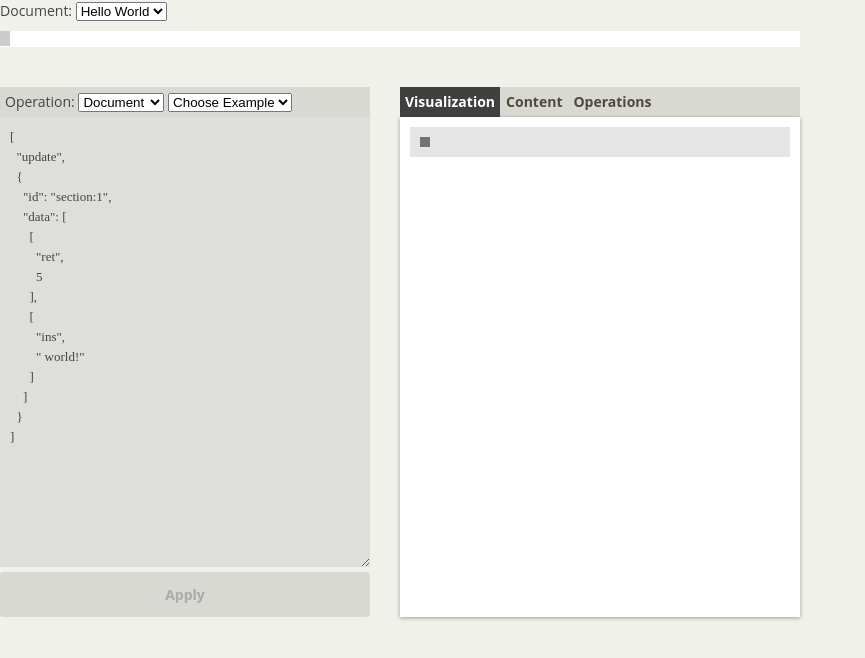
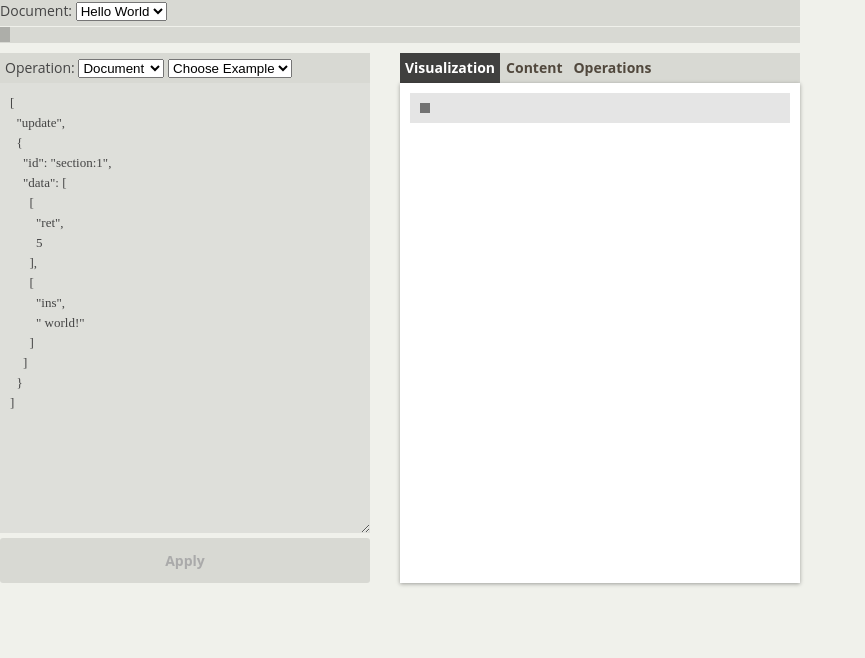
Before and after one commit to substance/document, a website with bundled scripts: page index.html in a window 1280 px wide. Shown: the whole page, without its empty margins (0-865 px from the left). Built offline with nearby package versions, Linux system fonts and the light colour scheme.

Commit message:
More tweaks.

```diff
--- a/console.css
+++ b/console.css
@@ -130,6 +130,8 @@ h2 { font-size: 160%; padding-bottom: 15px; }
 
 
 .testsuites {
+  background: rgba(0, 0, 0, 0.1);
+  padding-bottom: 5px;
   position: relative;
 }
 
@@ -137,8 +139,8 @@ h2 { font-size: 160%; padding-bottom: 15px; }
 -------------------------------------------------------------------------------*/
 
 .operations {
-  background: white;
-  margin-top: 10px;
+  margin-top: 1px;
+  background: rgba(0, 0, 0, 0.1);
   height: 16px;
   overflow: auto;
 }
@@ -165,7 +167,7 @@ h2 { font-size: 160%; padding-bottom: 15px; }
 }
 
 .console {
-  margin-top: 40px;
+  margin-top: 10px;
   float: left;
   width: 400px;
 }
@@ -264,7 +266,7 @@ textarea {
 
 .output {
   float: left;
-  margin-top: 40px;
+  margin-top: 10px;
   width: 400px;
 }
 
```
